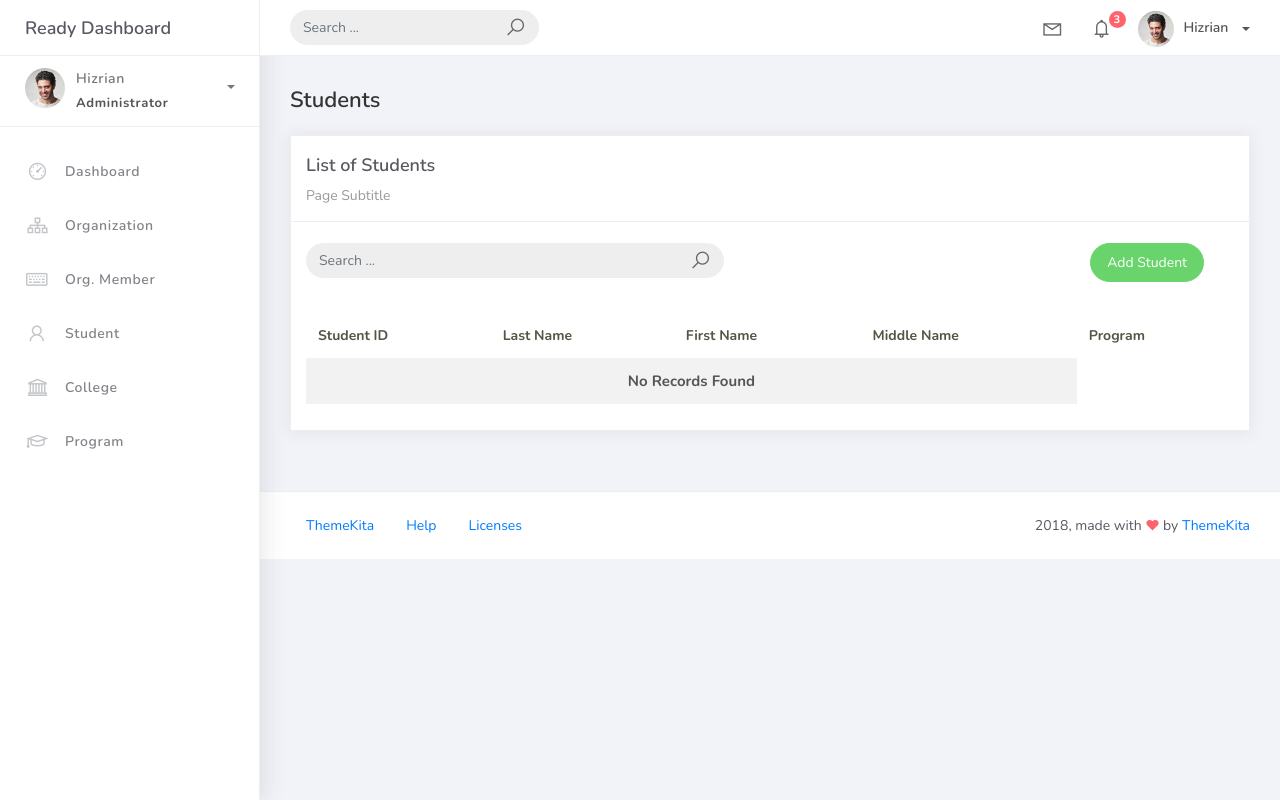
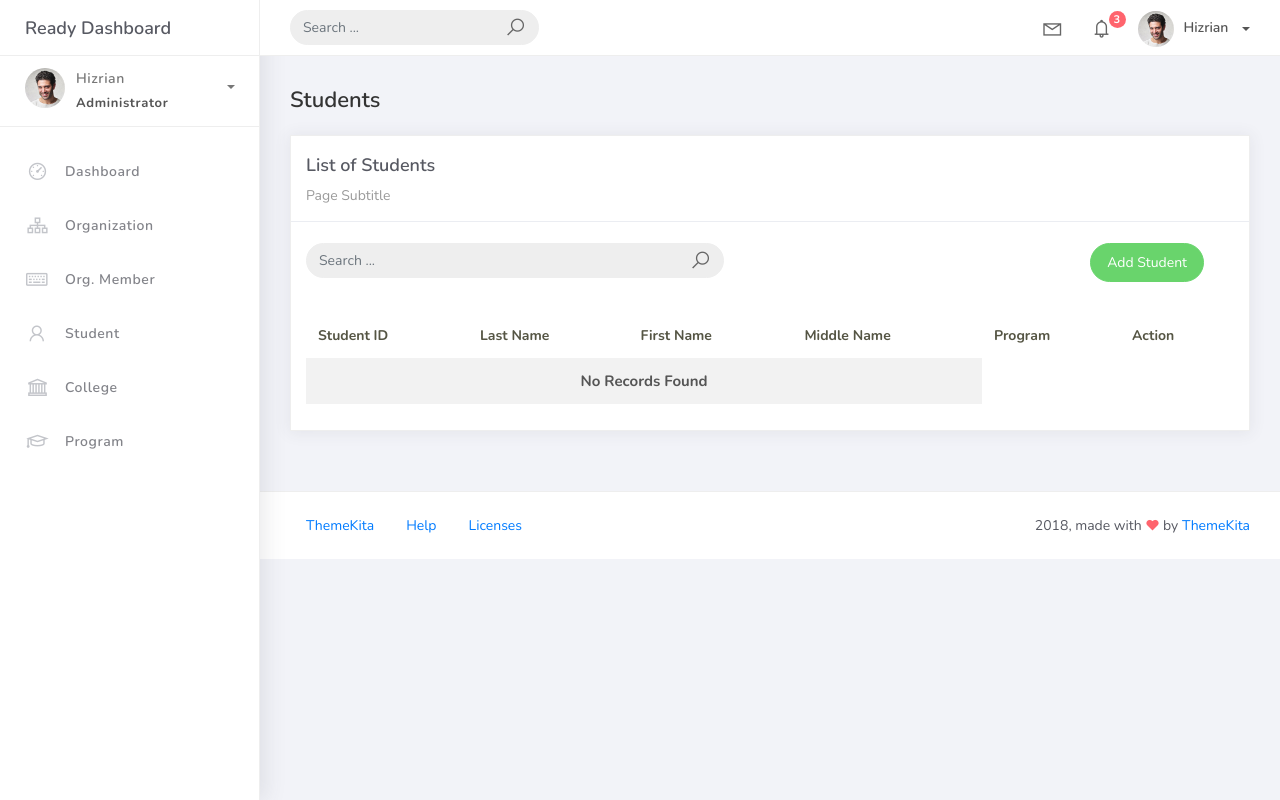
Before and after one commit to osizwr/psuvenv, a Django app: template projectsite/templates/student_list.html in a window 1280 px wide. Run offline with Django 5.2, Linux system fonts and the light colour scheme; the template is opened without the code that fills it, so the values that code supplies are empty; some libraries are stand-ins or nearby versions.

Commit message:
add action header

```diff
--- a/projectsite/templates/college_list.html
+++ b/projectsite/templates/college_list.html
@@ -46,6 +46,7 @@
                   {% for object in object_list %}
                     <tr>
                       <td>{{ object.college_name }}</td>
+                      <th scope="col">Action</th>
                       <td>
                         <a href="college_list/{{ object.id }}" class="btn btn-primary btn-rounded">Edit</a>
                         &nbsp;&nbsp;&nbsp;
--- a/projectsite/templates/org_list.html
+++ b/projectsite/templates/org_list.html
@@ -40,6 +40,7 @@
                   <tr>
                     <th scope="col">Name</th>
                     <th scope="col">College</th>
+                    <th scope="col">Description</th>
                     <th scope="col">Action</th>
                   </tr>
                 </thead>
--- a/projectsite/templates/org_member_list.html
+++ b/projectsite/templates/org_member_list.html
@@ -41,6 +41,7 @@
                     <th scope="col">Name</th>
                     <th scope="col">Organization</th>
                     <th scope="col">Date Joined</th>
+                    <th scope="col">Action</th>
                   </tr>
                 </thead>
 
--- a/projectsite/templates/program_list.html
+++ b/projectsite/templates/program_list.html
@@ -48,6 +48,7 @@
                     <tr>
                       <td>{{ object.prog_name }}</td>
                       <td>{{ object.college }}</td>
+                      <th scope="col">Action</th>
                       <td>
                         <a href="program_list/{{ object.id }}" class="btn btn-primary btn-rounded">Edit</a>
                         &nbsp;&nbsp;&nbsp;
--- a/projectsite/templates/student_list.html
+++ b/projectsite/templates/student_list.html
@@ -43,6 +43,7 @@
                     <th scope="col">First Name</th>
                     <th scope="col">Middle Name</th>
                     <th scope="col">Program</th>
+                    <th scope="col">Action</th>
                   </tr>
                 </thead>
 
```
